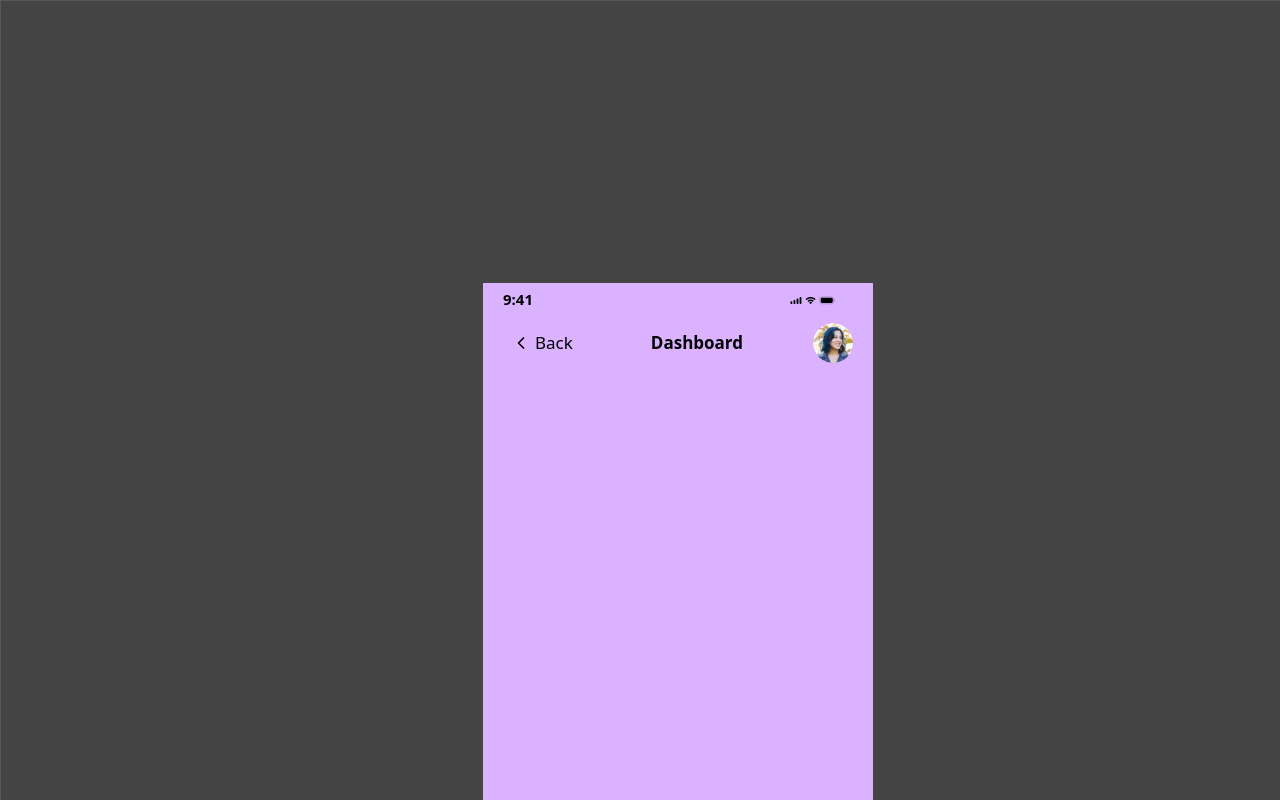
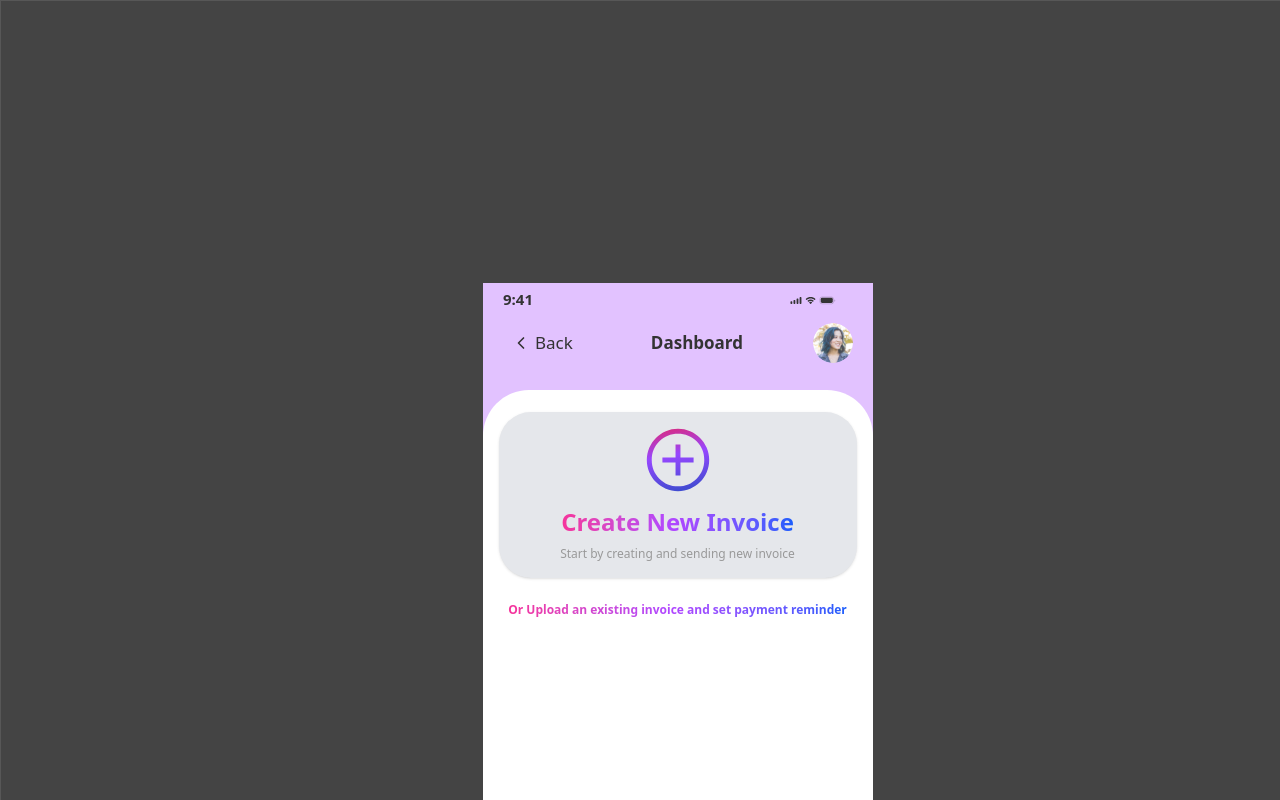
Before and after one commit to ay690/Sparknomy_assignment, a React (Vite) app: page / in a window 1280 px wide. Shown: the top 800 px of the page. Built offline with nearby package versions, Linux system fonts and the light colour scheme.

Commit message:
UI: Create Invoice card

```diff
--- /dev/null
+++ b/src/components/dashboard/CreateInvoiceCard/CreateInvoiceCard.tsx
@@ -0,0 +1,27 @@
+import React from 'react';
+import { Card, CardContent } from '../../common/Card/Card';
+import plusIcon from "../../../assets/plus.svg"
+
+export const CreateInvoiceCard: React.FC = () => {
+  return (
+    <Card className="w-full bg-gray-200 rounded-[32px] border-0">
+      <CardContent className="flex gap-3.5 px-3 py-4 flex-col items-center">
+        <img
+          className="w-16 h-16"
+          alt="Create invoice icon"
+          src={plusIcon}
+        />
+
+        <div className="flex flex-col items-center gap-2 w-full">
+          <div className="bg-gradient-to-r from-pink-500 via-purple-500 to-blue-600 bg-clip-text text-transparent font-semibold text-2xl text-center">
+            Create New Invoice
+          </div>
+
+          <div className="text-sparko-dark-grey text-xs text-center max-w-72">
+            Start by creating and sending new invoice
+          </div>
+        </div>
+      </CardContent>
+    </Card>
+  );
+};
--- a/src/screens/AssignmentScreen/AssignmentScreen.tsx
+++ b/src/screens/AssignmentScreen/AssignmentScreen.tsx
@@ -2,6 +2,7 @@ import React from "react";
 import { Provider } from "react-redux";
 import { store } from "../../store";
 import { Header } from "../../components/dashboard/Header/Header";
+import { CreateInvoiceCard } from "../../components/dashboard/CreateInvoiceCard/CreateInvoiceCard";
 import type { JSX } from "react/jsx-dev-runtime";
 
 const DashboardContent: React.FC = () => {
@@ -9,7 +10,29 @@ const DashboardContent: React.FC = () => {
     <div className="bg-[#444444] grid justify-items-center [align-items:start] w-screen">
       <div className="bg-[#444444] border border-solid border-[#ffffff1a] w-[1354px] h-[2725px]">
         <div className="relative w-[390px] h-[2227px] top-[282px] left-[482px] bg-purple-300">
-          <Header />
+          <div className="relative h-[2227px]">
+            <Header />
+            {/* Background gradient */}
+            <div className="absolute w-[390px] h-[905px] top-0 left-0 bg-white/20" />
+
+            {/* Main content area */}
+            <div className="absolute w-[390px] h-[2120px] top-[107px] left-0 bg-white rounded-[46px_46px_0px_0px]" />
+
+            {/* Content sections */}
+            <div className="flex flex-col w-[377px] items-center gap-6 absolute top-[129px] left-1.5">
+              <div className="flex flex-col w-[358px] items-start gap-3 flex-[0_0_auto]">
+                <CreateInvoiceCard />
+
+                <div className="flex flex-col items-center justify-center gap-2.5 px-0 py-3 w-full">
+                  <div className="inline-flex flex-col items-center gap-6">
+                    <div className="bg-gradient-to-r from-pink-500 via-purple-500 to-blue-600 bg-clip-text text-transparent font-semibold text-xs text-center">
+                      Or Upload an existing invoice and set payment reminder
+                    </div>
+                  </div>
+                </div>
+              </div>
+            </div>
+          </div>
         </div>
       </div>
     </div>
```
